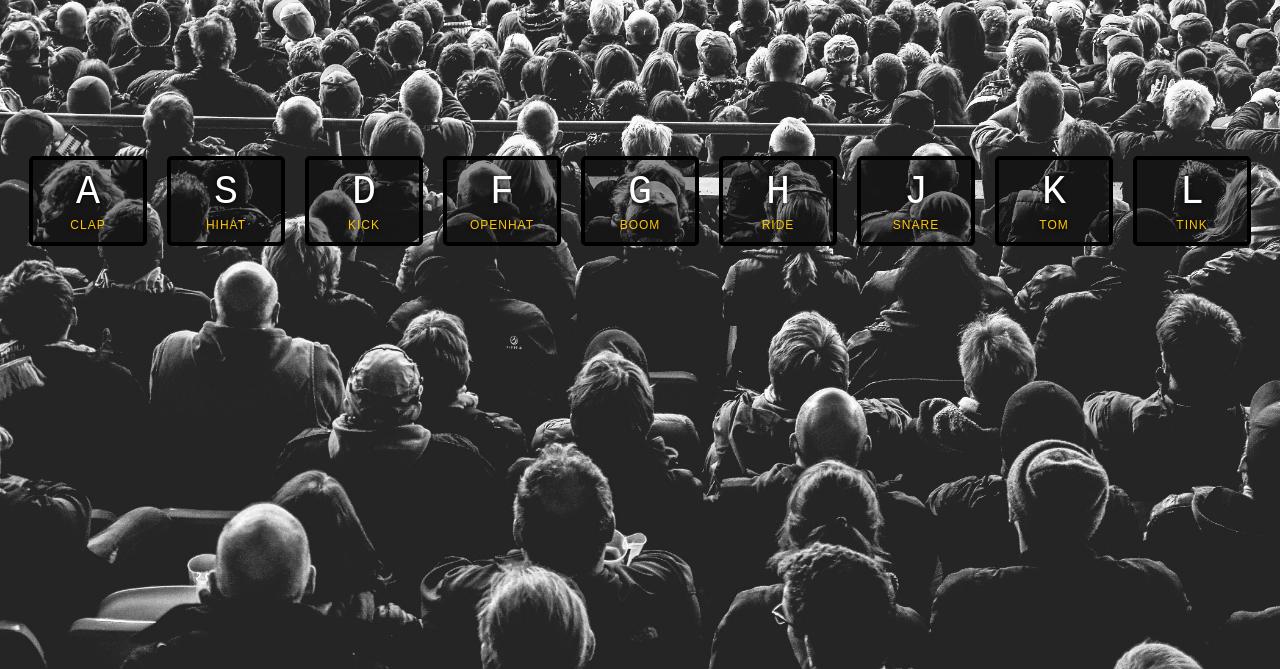
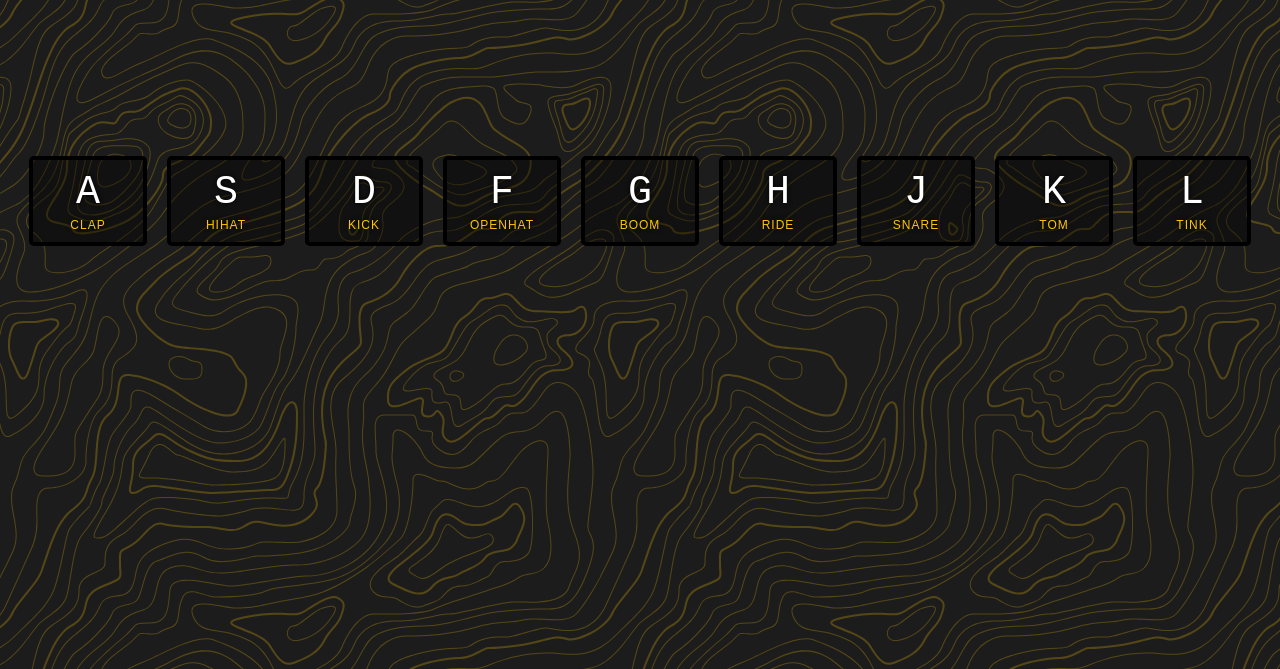
Before and after one commit to architkakkar/Javascript, a plain HTML site: page 01 - JS Drum Kit/index.html in a window 1280 px wide. Shown: the part 131-800 px from the top of the page. Drawn offline with Linux system fonts and the light colour scheme.

Commit message:
changed background design.

```diff
--- a/01 - JS Drum Kit/style.css
+++ b/01 - JS Drum Kit/style.css
@@ -1,6 +1,7 @@
 html {
   font-size: 10px;
-  background: url('images/background.jpg') no-repeat bottom center/cover;
+  background: url('images/background.svg');
+  background-color: #1c1c1c;
 }
 
 body,html {
```
